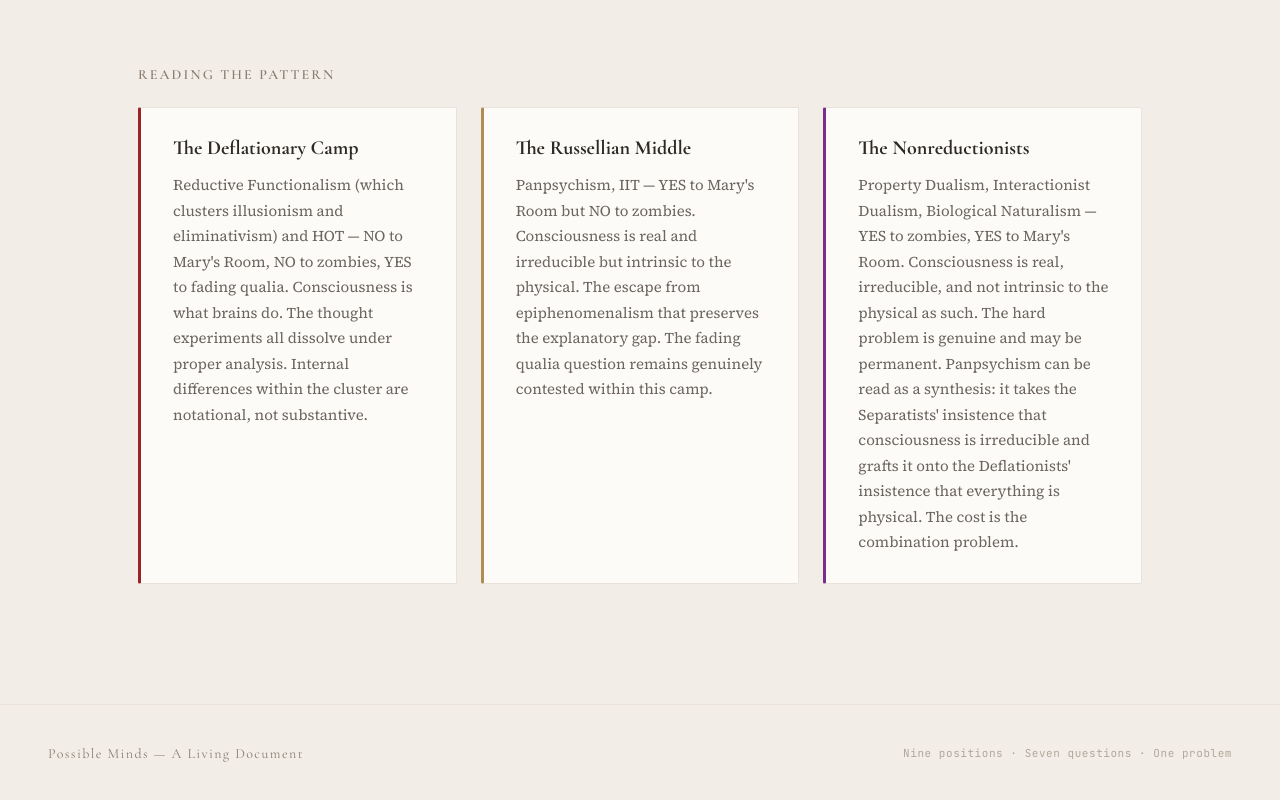
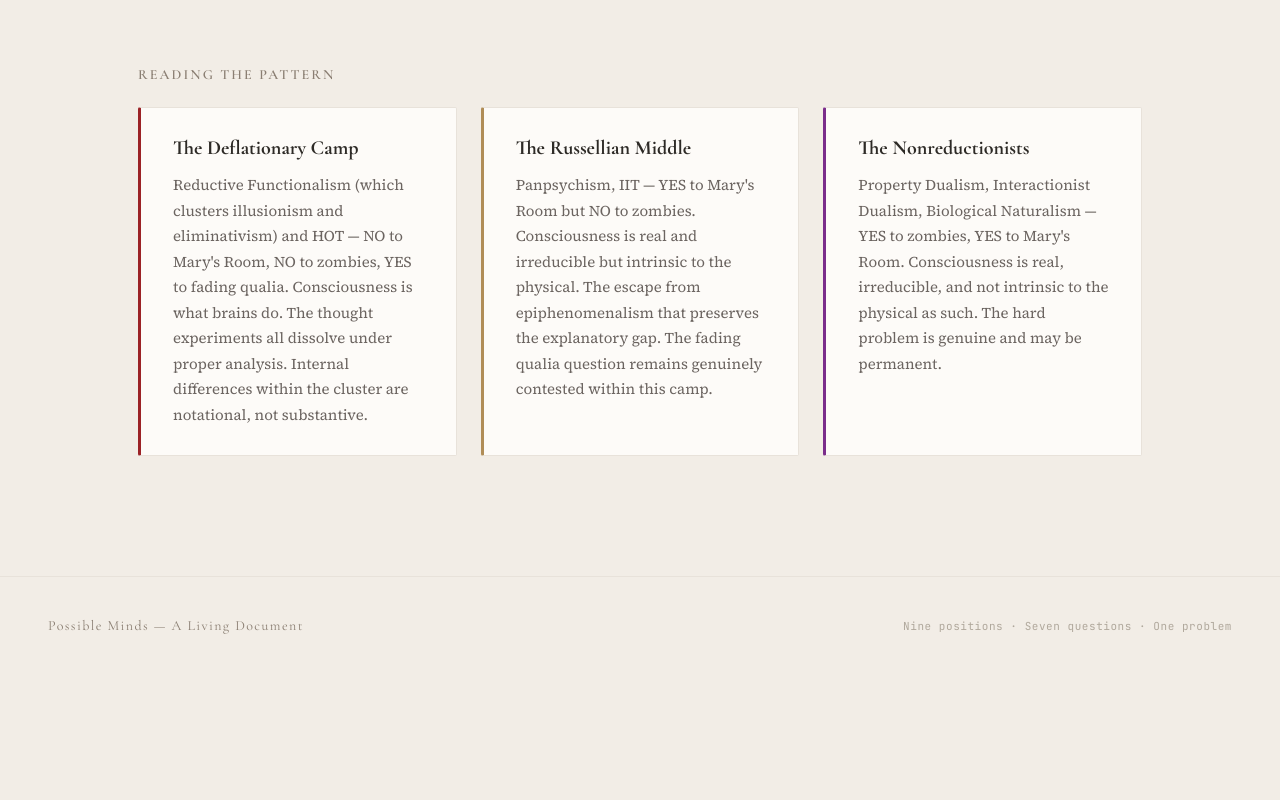
Before and after one commit to JeffreyOlmo/possible-minds, a React (Vite) app: page / in a window 1280 px wide. Shown: the part 1513-2313 px from the top of the page. After the commit the page ends 2187 px from the top, so only its background shows below. Built offline with nearby package versions, Linux system fonts and the light colour scheme.

Commit message:
Your commit message here

```diff
--- a/index.html
+++ b/index.html
@@ -3,7 +3,9 @@
   <head>
     <meta charset="UTF-8" />
     <meta name="viewport" content="width=device-width, initial-scale=1.0" />
-    <title>Machine Consciousness</title>
+    <meta property="og:title" content="Possible Minds" />
+    <meta name="description" content="Which systems are conscious? A map of philosophical positions on machine consciousness." />
+    <title>Possible Minds</title>
   </head>
   <body>
     <div id="root"></div>
--- a/machine-consciousness.jsx
+++ b/machine-consciousness.jsx
@@ -1809,7 +1809,7 @@ export default function MachineConsciousness() {
                 fontFamily: "'JetBrains Mono', monospace", fontSize: 11
               }}>
                 <span><span style={{ color: "#2D6A4F", fontWeight: 700 }}>YES</span> <span style={{ color: "#8A7E72" }}>affirms</span></span>
-                {matrixMode === "systems" && <span><span style={{ color: "#4A7B9D", fontWeight: 700 }}>YES*</span> <span style={{ color: "#8A7E72" }}>conscious, but nonhuman phenomenology</span></span>}
+                {matrixMode === "systems" && <span><span style={{ color: "#4A7B9D", fontWeight: 700 }}>YES*</span> <span style={{ color: "#8A7E72" }}>yes, with caveats</span></span>}
                 <span><span style={{ color: "#9B2226", fontWeight: 700 }}>NO</span> <span style={{ color: "#8A7E72" }}>denies</span></span>
                 <span><span style={{ color: "#B08D57", fontWeight: 700 }}>~</span> <span style={{ color: "#8A7E72" }}>complicated</span></span>
                 <span><span style={{ color: "#999", fontWeight: 600 }}>N/A</span> <span style={{ color: "#8A7E72" }}>rejects framing</span></span>
@@ -1856,7 +1856,7 @@ export default function MachineConsciousness() {
                   },
                   {
                     title: "The Nonreductionists",
-                    desc: "Property Dualism, Interactionist Dualism, Biological Naturalism — YES to zombies, YES to Mary's Room. Consciousness is real, irreducible, and not intrinsic to the physical as such. The hard problem is genuine and may be permanent. Panpsychism can be read as a synthesis: it takes the Separatists' insistence that consciousness is irreducible and grafts it onto the Deflationists' insistence that everything is physical. The cost is the combination problem.",
+                    desc: "Property Dualism, Interactionist Dualism, Biological Naturalism — YES to zombies, YES to Mary's Room. Consciousness is real, irreducible, and not intrinsic to the physical as such. The hard problem is genuine and may be permanent.",
                     border: "#7B2D8B"
                   }
                 ].map((c, i) => (
--- a/package.json
+++ b/package.json
@@ -1,5 +1,5 @@
 {
-  "name": "machine-consciousness",
+  "name": "possible-minds",
   "private": true,
   "version": "0.0.0",
   "type": "module",
```
Also changed, not shown: 1 other file (tests, documents, lock files or other folders).
